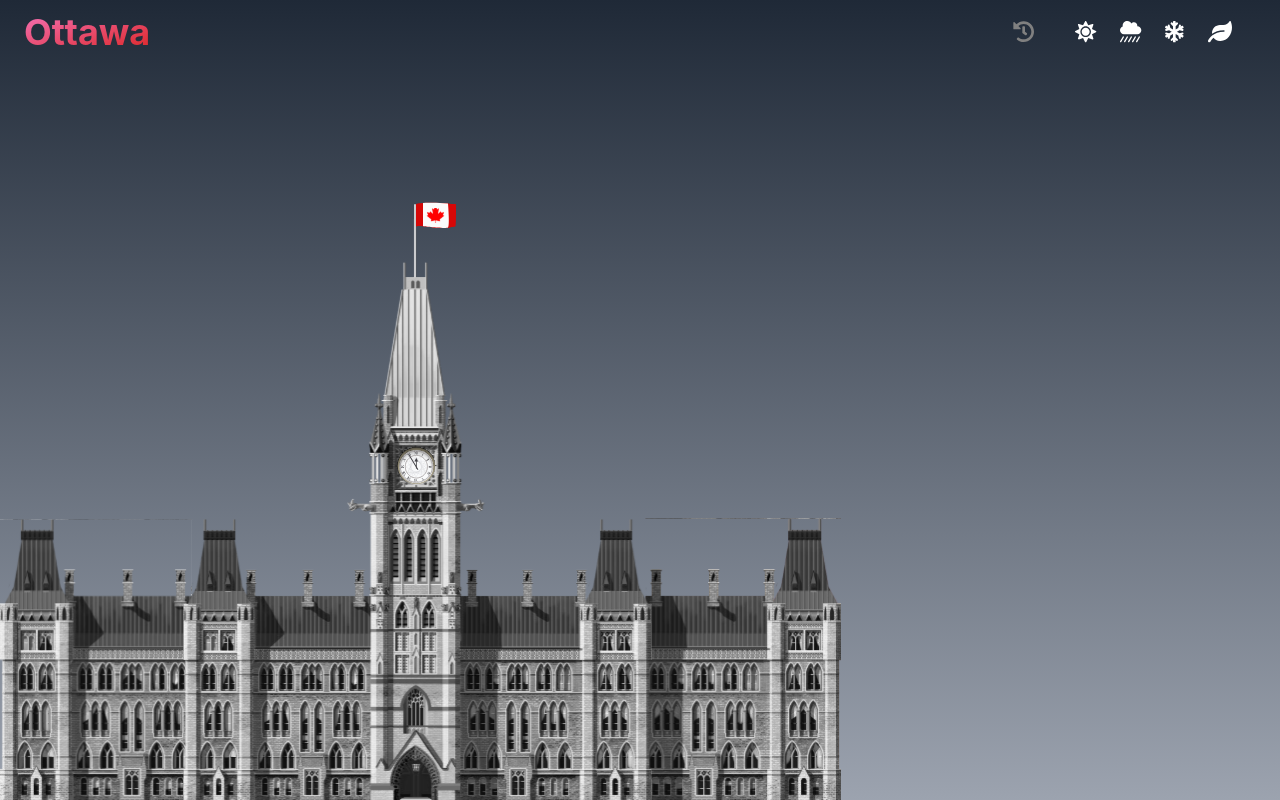
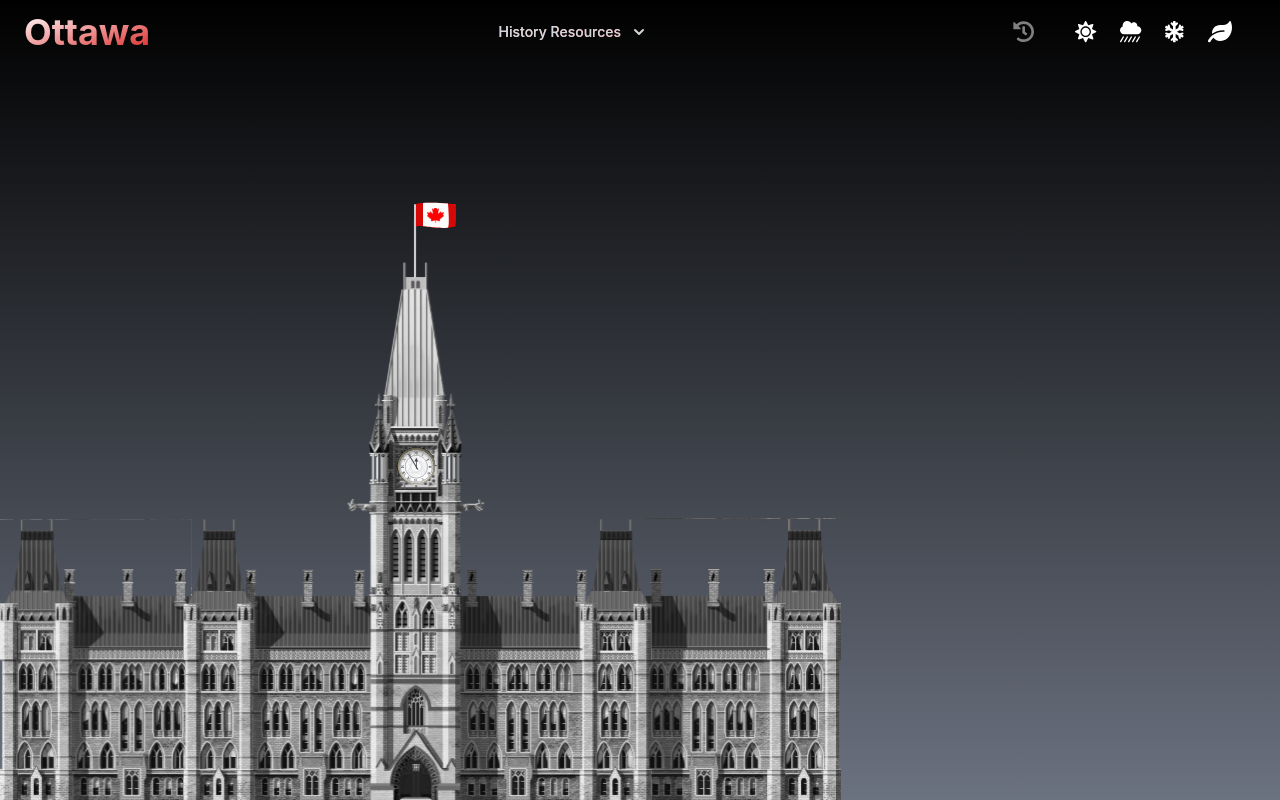
Before and after one commit to marvincayetano/awatto, a React (Vite) app: page / in a window 1280 px wide. Built offline with nearby package versions, Linux system fonts and the light colour scheme.

Commit message:
🔥 Chore: Funny typescript way of nav menu

```diff
--- a/src/App.tsx
+++ b/src/App.tsx
@@ -5,7 +5,7 @@ import Overlay from "./components/Overlay";
 
 function App() {
   return (
-    <div className="relative h-screen h-width bg-gradient-to-b from-gray-800 to-gray-400">
+    <div className="relative h-screen h-width bg-gradient-to-b from-black to-gray-500">
       <Nav />
       {/* <Overlay /> */}
       <Parl />
--- a/src/components/Nav/components/Nav.tsx
+++ b/src/components/Nav/components/Nav.tsx
@@ -8,15 +8,17 @@ import {
 } from "@fortawesome/free-solid-svg-icons";
 import NavIcon from "./NavIcon";
 import { FontAwesomeIcon } from "@fortawesome/react-fontawesome";
+import { NavMenu } from "./NavMenu";
 
 interface NavProps {}
 
 export const Nav: React.FC<NavProps> = ({}) => {
   return (
     <div className="h-16 inline-flex w-full justify-between items-center pr-6 pl-6">
-      <h1 className="text-4xl font-bold text-transparent bg-clip-text bg-gradient-to-br from-pink-400 to-red-600">
+      <h1 className="text-4xl font-bold text-transparent bg-clip-text bg-gradient-to-br from-white to-red-600">
         Ottawa
       </h1>
+      <NavMenu type="history" />
       <div className="flex h-auto">
         <FontAwesomeIcon
           className="mr-10"
--- /dev/null
+++ b/src/components/Nav/components/NavDropdown.tsx
@@ -0,0 +1,75 @@
+import React, { useState } from "react";
+
+export interface MenuInterface {
+  label: string;
+  url?: string;
+}
+
+interface NavDropdownProps {
+  category: MenuInterface;
+  menuArr?: [MenuInterface];
+}
+
+export const NavDropdown: React.FC<NavDropdownProps> = ({
+  category,
+  menuArr = [{ label: "bubumu", url: "bubumodotcom" }],
+}) => {
+  const [isOpen, setIsOpen] = useState(false);
+
+  return (
+    <div className="relative inline-block text-left mr-5">
+      <div>
+        <button
+          type="button"
+          className="inline-flex justify-center w-full rounded-md px-4 py-2 text-sm font-medium text-gray-300 hover:text-transparent bg-clip-text bg-gradient-to-br from-white to-red-600"
+          id="menu-button"
+          aria-expanded="true"
+          aria-haspopup="true"
+          onMouseEnter={() => setIsOpen(!isOpen)}
+        >
+          {category.label}
+          {menuArr && (
+            <svg
+              className="-mr-1 ml-2 h-5 w-5"
+              xmlns="http://www.w3.org/2000/svg"
+              viewBox="0 0 20 20"
+              fill="currentColor"
+              aria-hidden="true"
+            >
+              <path
+                fillRule="evenodd"
+                d="M5.293 7.293a1 1 0 011.414 0L10 10.586l3.293-3.293a1 1 0 111.414 1.414l-4 4a1 1 0 01-1.414 0l-4-4a1 1 0 010-1.414z"
+                clip-rule="evenodd"
+              />
+            </svg>
+          )}
+        </button>
+      </div>
+
+      {isOpen && menuArr && (
+        <div
+          className="origin-top-right absolute right-0 mt-2 w-56 rounded-md shadow-lg bg-white ring-1 ring-black ring-opacity-5 focus:outline-none"
+          role="menu"
+          aria-orientation="vertical"
+          aria-labelledby="menu-button"
+          tabIndex={-1}
+          onMouseLeave={() => setIsOpen(false)}
+        >
+          <div className="py-1" role="none">
+            {menuArr?.map((menu) => (
+              <a
+                href="#"
+                className="text-gray-700 block px-4 py-2 text-sm"
+                role="menuitem"
+                tabIndex={-1}
+                id="menu-item-2"
+              >
+                {menu.label}
+              </a>
+            ))}
+          </div>
+        </div>
+      )}
+    </div>
+  );
+};
--- /dev/null
+++ b/src/components/Nav/components/NavMenu.tsx
@@ -0,0 +1,34 @@
+import React from "react";
+import { MenuInterface, NavDropdown } from "./NavDropdown";
+
+enum NavType {
+  history = "history",
+  summer = "summer",
+  fall = "fall",
+  winter = "winter",
+  spring = "spring",
+}
+
+// Different season different set of menus
+const NAV_MENU = {
+  [NavType.history]: [{ label: "History Resources" }],
+  [NavType.summer]: [{}],
+  [NavType.fall]: [{}],
+  [NavType.winter]: [{}],
+  [NavType.spring]: [{}],
+};
+
+interface NavMenuProps {
+  type: string;
+}
+
+export const NavMenu: React.FC<NavMenuProps> = ({ type = "history" }) => {
+  console.log(NAV_MENU[type as NavType]);
+  return (
+    <div className="flex">
+      {(NAV_MENU[type as NavType] as MenuInterface[]).map((menu) => (
+        <NavDropdown category={{ label: menu.label }} />
+      ))}
+    </div>
+  );
+};
--- a/src/components/Parl/components/Parl.tsx
+++ b/src/components/Parl/components/Parl.tsx
@@ -1,4 +1,5 @@
 import React from "react";
+import Overlay from "../../Overlay";
 import parliament from "../images/parliament-bw.svg";
 
 interface ParlProps {}
```
